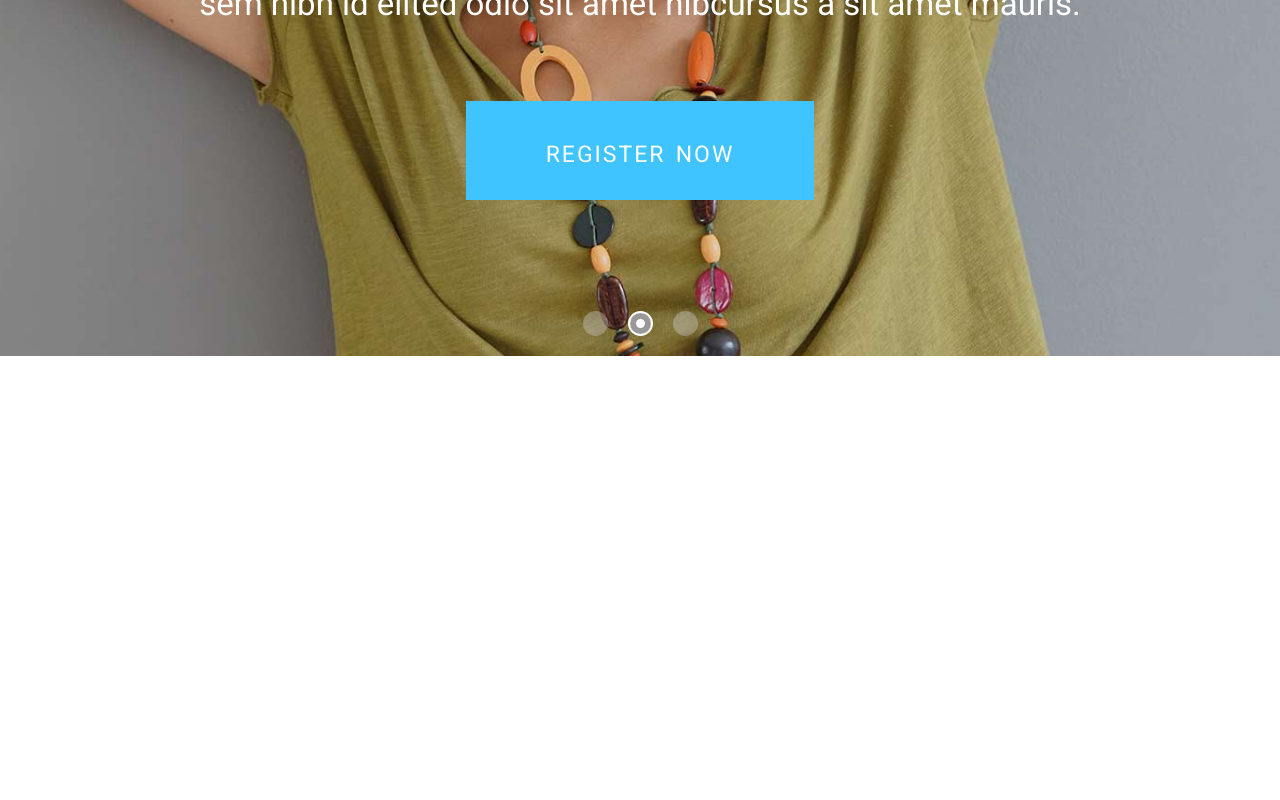
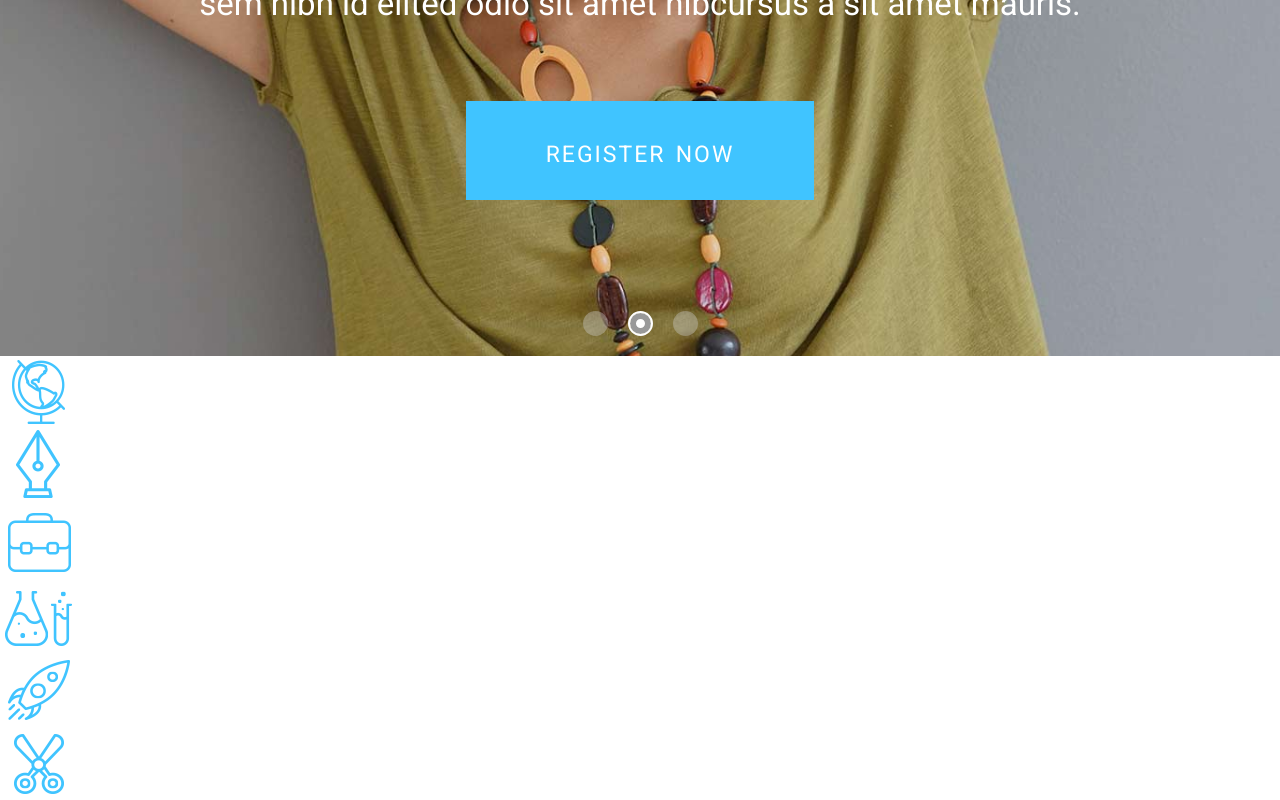
Before and after one commit to alexis39tt/proj-html-vuejs, a Vue app: page / in a window 1280 px wide. Shown: the part 479-1279 px from the top of the page. Before the commit the page ends 835 px from the top, so only its background shows below. Built offline with nearby package versions, Linux system fonts and the light colour scheme.

Commit message:
started section 2

```diff
--- a/src/components/MainSection.vue
+++ b/src/components/MainSection.vue
@@ -1,16 +1,19 @@
 <template>
   <main>
     <MainComp1 />
+    <MainComp2 />
   </main>
 </template>
 
 <script>
 import MainComp1 from "./common/MainComp1.vue";
+import MainComp2 from "./common/MainComp2.vue";
 
 export default {
   name: "MainSection",
   components: {
     MainComp1,
+    MainComp2
   },
 };
 </script>
--- a/src/components/common/MainComp1.vue
+++ b/src/components/common/MainComp1.vue
@@ -1,6 +1,6 @@
 <template>
   <section>
-    <div class="bg-image">
+    <div class="hero">
       <img
         src="../../assets/img/h5-slide-1-background.jpg"
         alt="hero"
@@ -70,7 +70,7 @@ export default {
 <style lang="scss" scoped>
 @import "../../mixin";
 
-.bg-image {
+.hero {
   position: relative;
   overflow: hidden;
   img {
--- /dev/null
+++ b/src/components/common/MainComp2.vue
@@ -0,0 +1,50 @@
+<template>
+  <section>
+    <div class="courses">
+      <div class="course" v-for="(elm, i) in courses" :key="i">
+        <img :src="`${publicPath}../../src/assets/img/${elm.icon}`" :alt="elm.name" />
+      </div>
+    </div>
+  </section>
+</template>
+
+<script>
+export default {
+  name: "MainComp2",
+  data() {
+    return {
+      publicPath: process.env.BASE_URL,
+      courses: [
+        {
+          name: "Languages",
+          icon: "h5-custom-icon-1.png",
+        },
+        {
+          name: "Software",
+          icon: "h5-custom-icon-2.png",
+        },
+        {
+          name: "Business",
+          icon: "h5-custom-icon-3.png",
+        },
+        {
+          name: "Chemistry",
+          icon: "h5-custom-icon-4.png",
+        },
+        {
+          name: "Science",
+          icon: "h5-custom-icon-5.png",
+        },
+        {
+          name: "DIY&Craft",
+          icon: "h5-custom-icon-6.png",
+        },
+      ],
+    };
+  },
+};
+</script>
+
+<style lang="scss" scoped>
+@import "../../mixin";
+</style>
```
